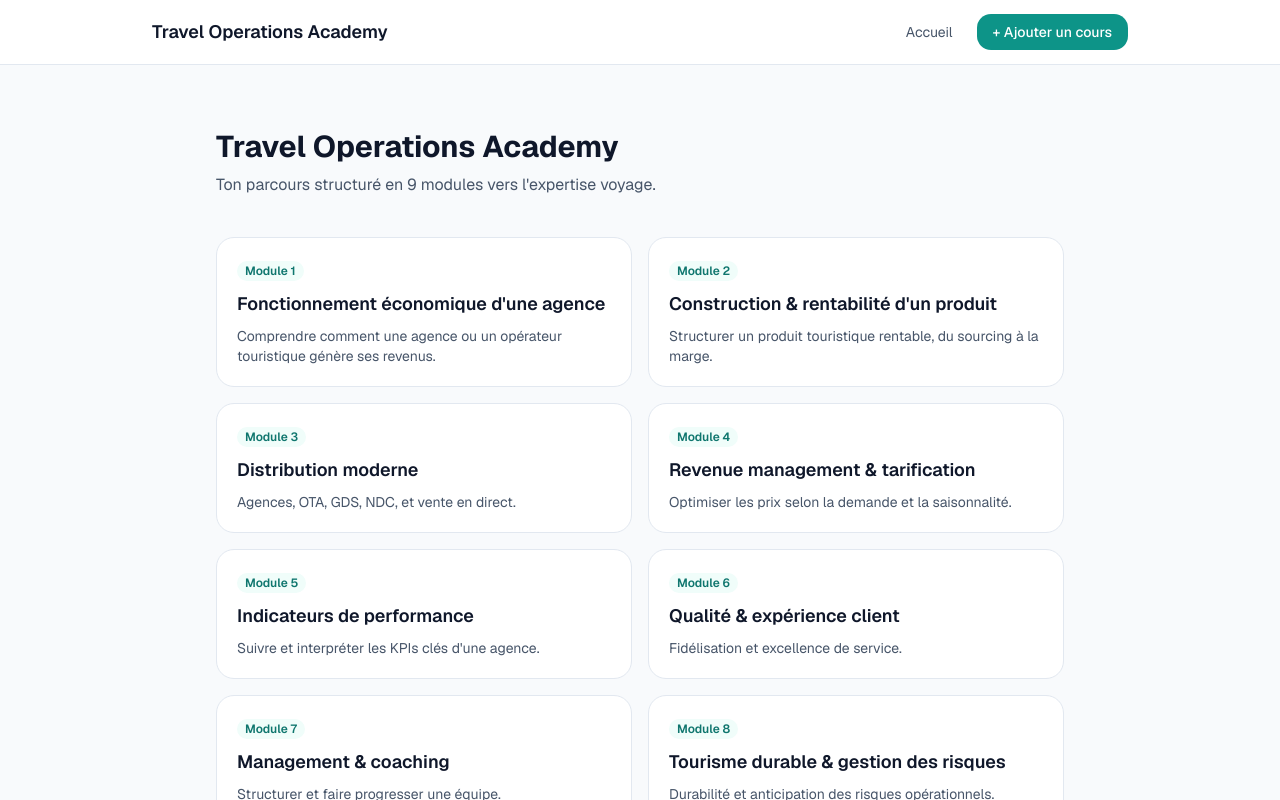
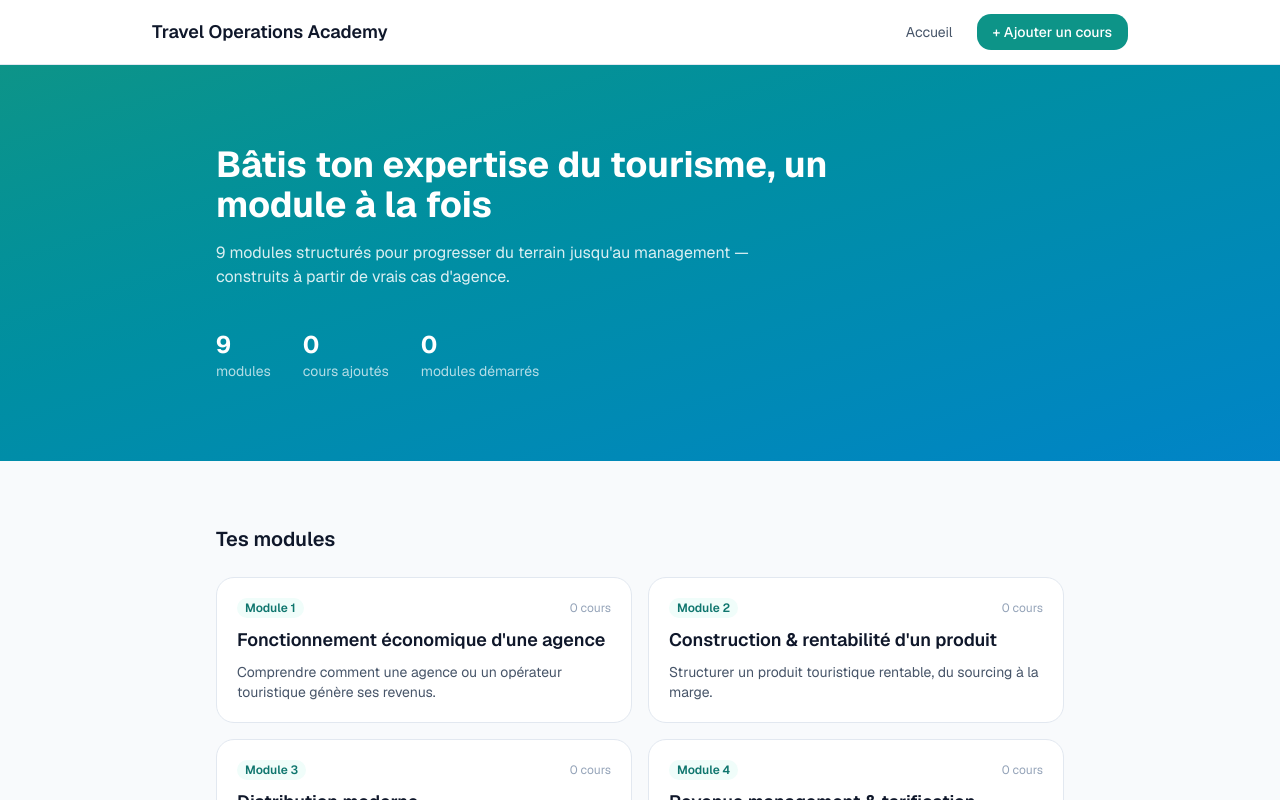
Before and after one commit to asukatraloc22-rgb/travel-operations-academy, a Next.js app: page / in a window 1280 px wide. Shown: the top 800 px of the page. Built offline with nearby package versions, Linux system fonts and the light colour scheme; no server answers; the database is empty.

Commit message:
Design Phase 5: homepage hero + real (non-fake) stats row, module cards show real course counts

```diff
--- a/src/app/page.tsx
+++ b/src/app/page.tsx
@@ -1,27 +1,61 @@
 // app/page.tsx
 //
-// C'est un "Server Component" par défaut dans Next.js (App Router) :
-// il s'exécute côté serveur avant d'envoyer le HTML au navigateur, plutôt
-// que dans le navigateur du visiteur. Avantage : plus rapide au premier
-// chargement, et on pourra plus tard y faire des requêtes Supabase
-// directement, sans passer par une API séparée.
+// Server Component. Design Phase 5 (Homepage): hero section + a stats
+// row driven by REAL data from Supabase (module count is static/known,
+// course count and "modules started" are fetched, not invented).
 
 import { TRAVEL_MODULES } from "@/core/config/modules";
 import { ModuleCard } from "@/modules/dashboard/ModuleCard";
+import { getCourseCounts } from "@/modules/courses/getCoursesByModule";
 
-export default function Home() {
+export default async function Home() {
+  const { total: totalCourses, byModule } = await getCourseCounts();
+  const modulesStarted = Object.keys(byModule).length;
+
   return (
-    <main className="max-w-4xl mx-auto px-6 py-16">
-      <h1 className="text-3xl font-bold">Travel Operations Academy</h1>
-      <p className="text-[var(--color-text-secondary)] mt-2">
-        Ton parcours structuré en 9 modules vers l&apos;expertise voyage.
-      </p>
+    <main>
+      {/* Hero */}
+      <section className="bg-gradient-to-br from-[var(--color-nature-600)] to-[var(--color-ocean-600)] text-white">
+        <div className="max-w-4xl mx-auto px-6 py-20">
+          <h1 className="text-3xl sm:text-4xl font-bold max-w-2xl">
+            Bâtis ton expertise du tourisme, un module à la fois
+          </h1>
+          <p className="text-white/85 mt-4 max-w-xl">
+            9 modules structurés pour progresser du terrain jusqu&apos;au
+            management — construits à partir de vrais cas d&apos;agence.
+          </p>
 
-      <div className="grid sm:grid-cols-2 gap-4 mt-10">
-        {TRAVEL_MODULES.map((module) => (
-          <ModuleCard key={module.id} module={module} />
-        ))}
-      </div>
+          {/* Stats réelles — pas de chiffres inventés. */}
+          <div className="flex gap-8 mt-10">
+            <div>
+              <p className="text-2xl font-bold">{TRAVEL_MODULES.length}</p>
+              <p className="text-sm text-white/70">modules</p>
+            </div>
+            <div>
+              <p className="text-2xl font-bold">{totalCourses}</p>
+              <p className="text-sm text-white/70">cours ajoutés</p>
+            </div>
+            <div>
+              <p className="text-2xl font-bold">{modulesStarted}</p>
+              <p className="text-sm text-white/70">modules démarrés</p>
+            </div>
+          </div>
+        </div>
+      </section>
+
+      {/* Modules grid */}
+      <section className="max-w-4xl mx-auto px-6 py-16">
+        <h2 className="text-xl font-semibold mb-6">Tes modules</h2>
+        <div className="grid sm:grid-cols-2 gap-4">
+          {TRAVEL_MODULES.map((module) => (
+            <ModuleCard
+              key={module.id}
+              module={module}
+              courseCount={byModule[module.slug] ?? 0}
+            />
+          ))}
+        </div>
+      </section>
     </main>
   );
 }
--- a/src/modules/courses/getCoursesByModule.ts
+++ b/src/modules/courses/getCoursesByModule.ts
@@ -32,3 +32,22 @@ export async function getCoursesByModule(moduleSlug: string): Promise<Course[]>
 
   return data ?? [];
 }
+
+export async function getCourseCounts(): Promise<{
+  total: number;
+  byModule: Record<string, number>;
+}> {
+  const { data, error } = await supabase.from("courses").select("module_slug");
+
+  if (error) {
+    console.error("Error fetching course counts:", error.message);
+    return { total: 0, byModule: {} };
+  }
+
+  const byModule: Record<string, number> = {};
+  for (const row of data ?? []) {
+    byModule[row.module_slug] = (byModule[row.module_slug] ?? 0) + 1;
+  }
+
+  return { total: data?.length ?? 0, byModule };
+}
--- a/src/modules/dashboard/ModuleCard.tsx
+++ b/src/modules/dashboard/ModuleCard.tsx
@@ -9,17 +9,27 @@ import type { TravelModule } from "@/core/config/modules";
 
 type ModuleCardProps = {
   module: TravelModule;
+  courseCount: number;
 };
 
-export function ModuleCard({ module }: ModuleCardProps) {
+export function ModuleCard({ module, courseCount }: ModuleCardProps) {
   return (
     <Link
       href={`/modules/${module.slug}`}
       className="block rounded-xl border border-[var(--color-border)] bg-[var(--color-surface)] p-5 hover:border-[var(--color-nature-500)] hover:shadow-md transition-all"
     >
-      <span className="inline-block rounded-full bg-[var(--color-nature-50)] text-[var(--color-nature-700)] text-xs font-semibold px-2 py-0.5">
-        Module {module.id}
-      </span>
+      <div className="flex items-center justify-between">
+        <span className="inline-block rounded-full bg-[var(--color-nature-50)] text-[var(--color-nature-700)] text-xs font-semibold px-2 py-0.5">
+          Module {module.id}
+        </span>
+        {/* Nombre RÉEL de cours dans ce module — pas une barre de
+            progression fictive. On affichera une vraie progression
+            (cours suivis/terminés) une fois cette fonctionnalité
+            construite, pas avant. */}
+        <span className="text-xs text-[var(--color-text-muted)]">
+          {courseCount} cours
+        </span>
+      </div>
       <h3 className="text-lg font-semibold mt-2 text-[var(--color-text)]">
         {module.title}
       </h3>
```
